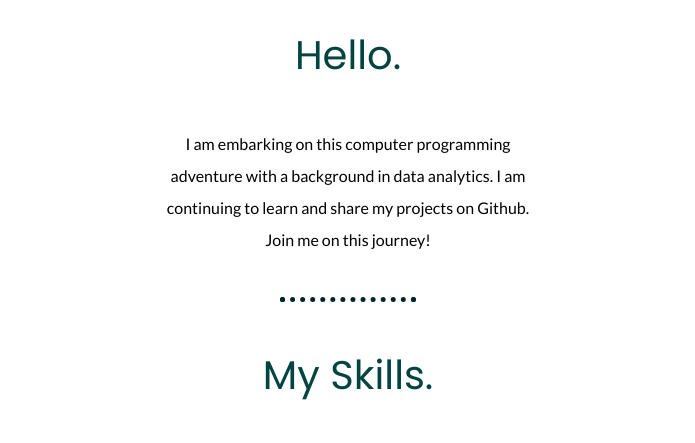
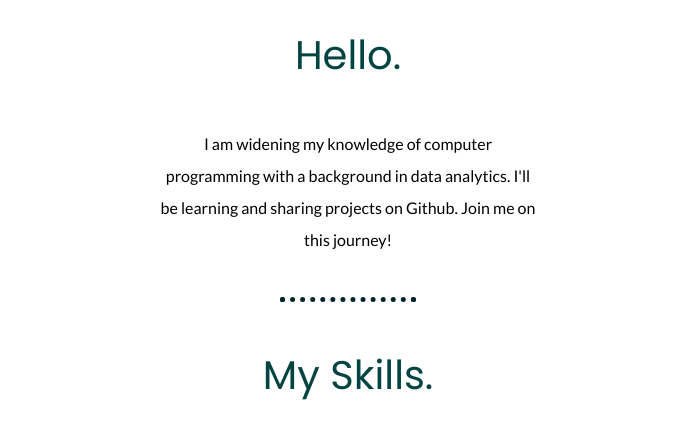
Before and after one commit to christypho/My-Site, a plain HTML site: page index.html in a window 1280 px wide. Shown: the part 1180-1623 px from the top of the page, without its empty margins (292-987 px from the left). Drawn offline with nearby package versions, Linux system fonts and the light colour scheme.

Commit message:
Update paragraph

```diff
--- a/index.html
+++ b/index.html
@@ -30,7 +30,7 @@
         <img class="profile-pic" src="images/profile.jpeg" alt="profile-image">
         <h2>Hello.</h2>
         <div class="intro">
-        <p>I am embarking on this computer programming adventure with a background in data analytics.  I am continuing to learn and share my projects on Github.  Join me on this journey! </p>
+        <p>I am widening my knowledge of computer programming with a background in data analytics.  I'll be learning and sharing projects on Github.  Join me on this journey!</p>
         </div>
       </div>
 
```
